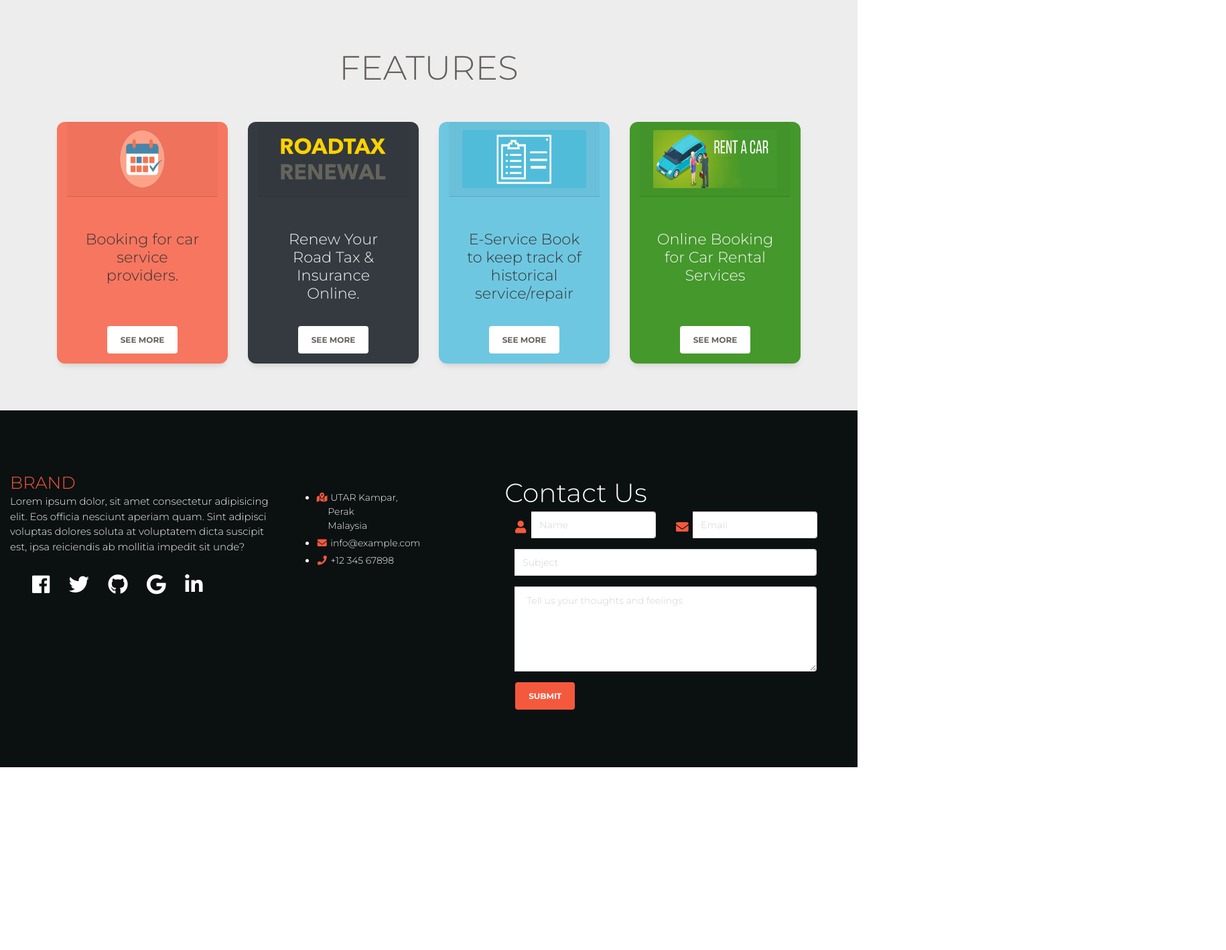
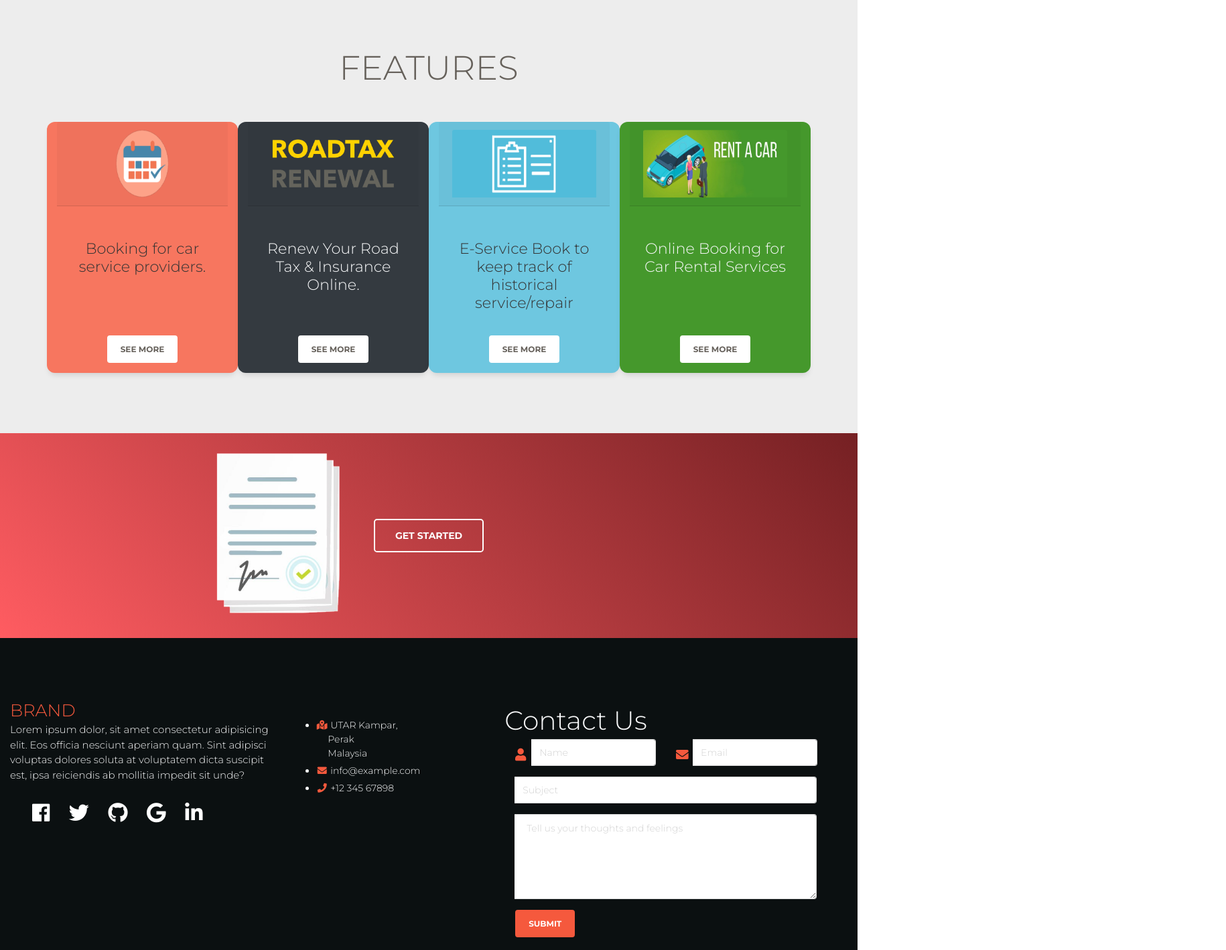
Before and after one commit to chunjie97/Car-Service-Provider, a website: page src/index.html in a window 1280 px wide. Shown: the part 1780-3199 px from the top of the page at 67% size, 1830 px wide, since content can reach past the window. Before the commit the page ends 2926 px from the top, so only its background shows below. Drawn offline with Linux system fonts and the light colour scheme.

Commit message:
call to action

```diff
--- a/src/css/structure.css
+++ b/src/css/structure.css
@@ -16,6 +16,14 @@ li {
 
 .bg-green {
     background-color: #45982c;
+}
+
+.jumbotron-fluid {
+    padding: 128px 0px;
+    /* box-shadow: inset 0px 0px 0px 1000px rgba(0, 0, 0, 0.2); */
+    background: url(../assets/sign.png) left no-repeat, linear-gradient(45deg,#ff5c61,#752023);
+    background-size: contain;
+    background-position: 150px, 0px;
 }
 
 .icons a {
--- a/src/index.html
+++ b/src/index.html
@@ -180,8 +180,8 @@
         <div class="section" id="features">
             <div class="container text-center">
                 <h1>FEATURES</h1>
-                <div class="row card-deck">
-                    <div class="col-md-3 card bg-danger wow slideInLeft" data-wow-duration="1s">
+                <div class="row card-lg-group">
+                        <div class="col-lg-3 col-md-6 card bg-danger wow slideInLeft" data-wow-duration="1s">
                             <div class="card-header">
                                 <img src="assets/booking.png" alt="Booking" class="card-img-top">
                             </div>
@@ -196,7 +196,7 @@
                             </div>
                         </div>
 
-                    <div class="col-md-3 card bg-dark wow slideInRight" data-wow-duration="1s" data-wow-delay="0.2s">
+                        <div class="col-lg-3 col-md-6 card bg-dark wow slideInRight" data-wow-duration="1s" data-wow-delay="0.2s">
                             <div class="card-header">
                                 <img src="assets/roadtaxrenewal.png" alt="RoadTax Renewal" class="card-img-top">
                             </div>
@@ -210,7 +210,8 @@
                                     data-content="Drivers can renew their Road Tax and Car insurance with just a few Clicks.">SEE MORE</button>
                             </div>
                         </div>
-                    <div class="col-md-3 card bg-info wow slideInLeft" data-wow-duration="1s">
+
+                        <div class="col-lg-3 col-md-6 card bg-info wow slideInLeft" data-wow-duration="1s">
                             <div class="card-header">
                                 <img src="assets/historyTracking.png" alt="Booking" class="card-img-top">
                             </div>
@@ -225,7 +226,7 @@
                             </div>
                         </div>
 
-                    <div class="col-md-3 card bg-green wow slideInRight" data-wow-duration="1s" data-wow-delay="0.2s">
+                        <div class="col-lg-3 col-md-6 card bg-green wow slideInRight" data-wow-duration="1s" data-wow-delay="0.2s">
                             <div class="card-header">
                                 <img src="assets/car-rental.jpg" alt="Car Rental" class="card-img-top">
                             </div>
@@ -239,10 +240,18 @@
                                     data-content="Book any type of car anywhere anytime. You can choose and compare all car rental service providers in your location">SEE MORE</button>
                             </div>
                         </div>
+
                 </div>
             </div>
         </div>
     </div>
+    <!-- end feature -->
+
+    <!-- Call to action -->
+    <div class="jumbotron-fluid text-center">
+        <a href="login.html" class="btn btn-outline-neutral btn-lg ">Get Started</a>
+    </div>
+    <!-- end call to action -->
 
     <!-- footer -->
     <footer class="section section-dark" id="contactUs">
```
Also changed, not shown: src/assets/sign.png (added). Lines whose indentation alone changed are shown as unchanged.
